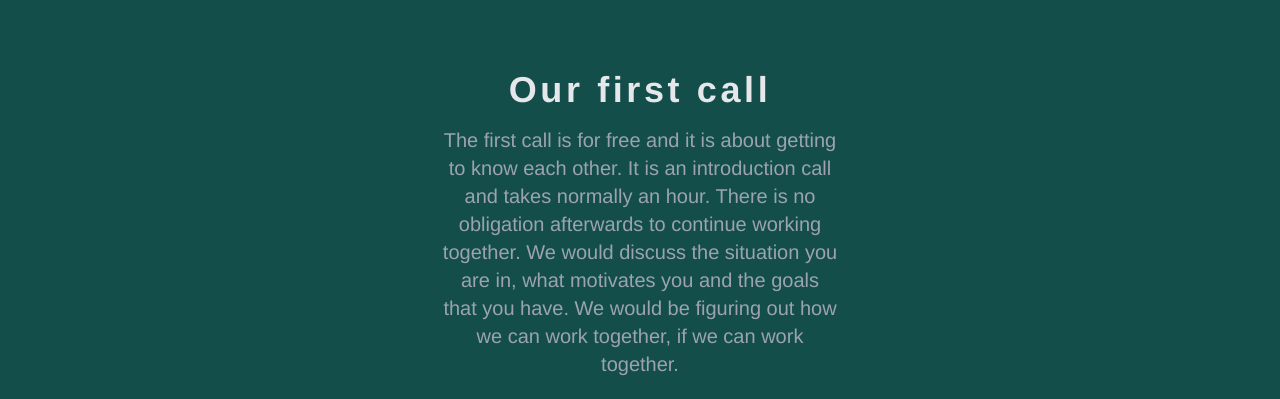
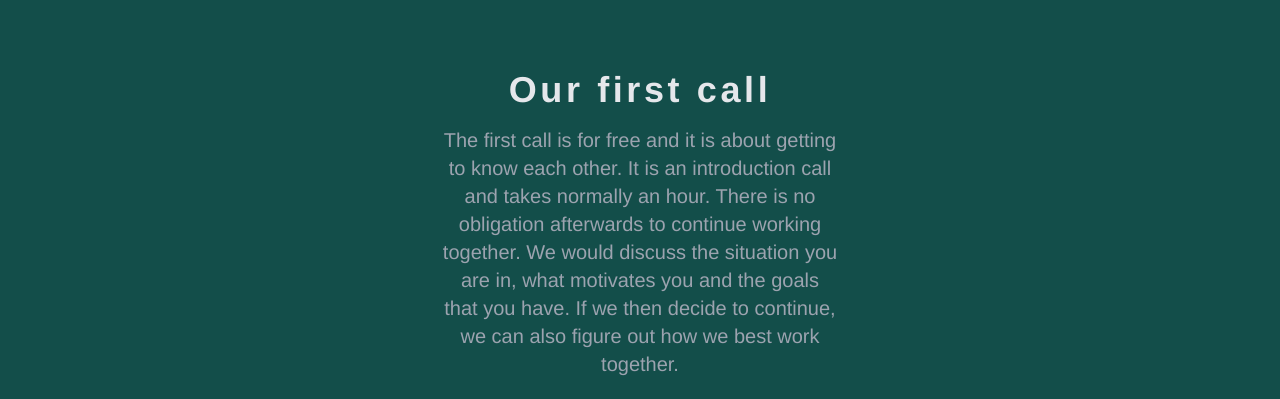
Before and after one commit to terezaif/tereza-coaching, an Eleventy site: page src/index.njk in a window 1280 px wide. Shown: the part 4120-4519 px from the top of the page. Built offline with nearby package versions, Linux system fonts and the light colour scheme; Eleventy itself is replaced by a stand-in of ours; files that its build step writes are made by us from their sources; a script that the page names is missing; files whose address does not match are found by name; what postcss-import would draw is missing.

Commit message:
feedback added

```diff
--- a/src/sections/ourfirstcall.md
+++ b/src/sections/ourfirstcall.md
@@ -3,4 +3,4 @@ title: Our first call
 type: ourfirstcall
 ---
 
-The first call is for free and it is about getting to know each other.  It is an introduction call and takes normally an hour. There is no obligation afterwards to continue working together. We would discuss the situation you are in, what motivates you and the goals that you have. We would be figuring out how we can work together, if we can work together.
+The first call is for free and it is about getting to know each other.  It is an introduction call and takes normally an hour. There is no obligation afterwards to continue working together. We would discuss the situation you are in, what motivates you and the goals that you have. If we then decide to continue, we can also figure out how we best work together.
```
